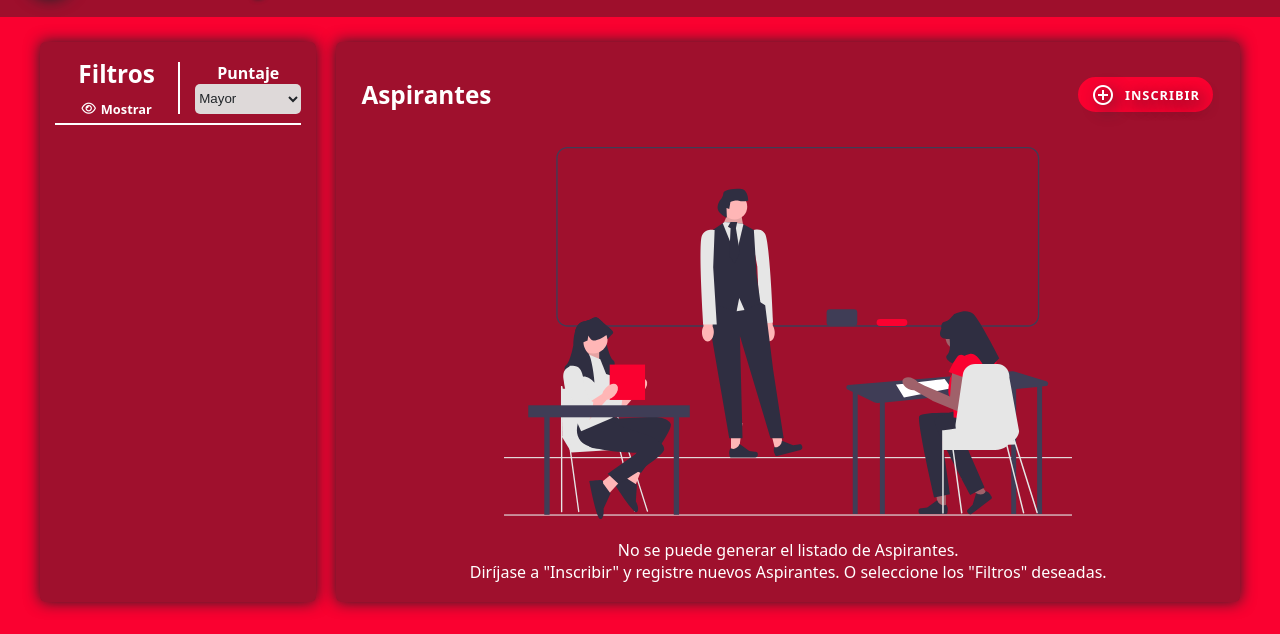
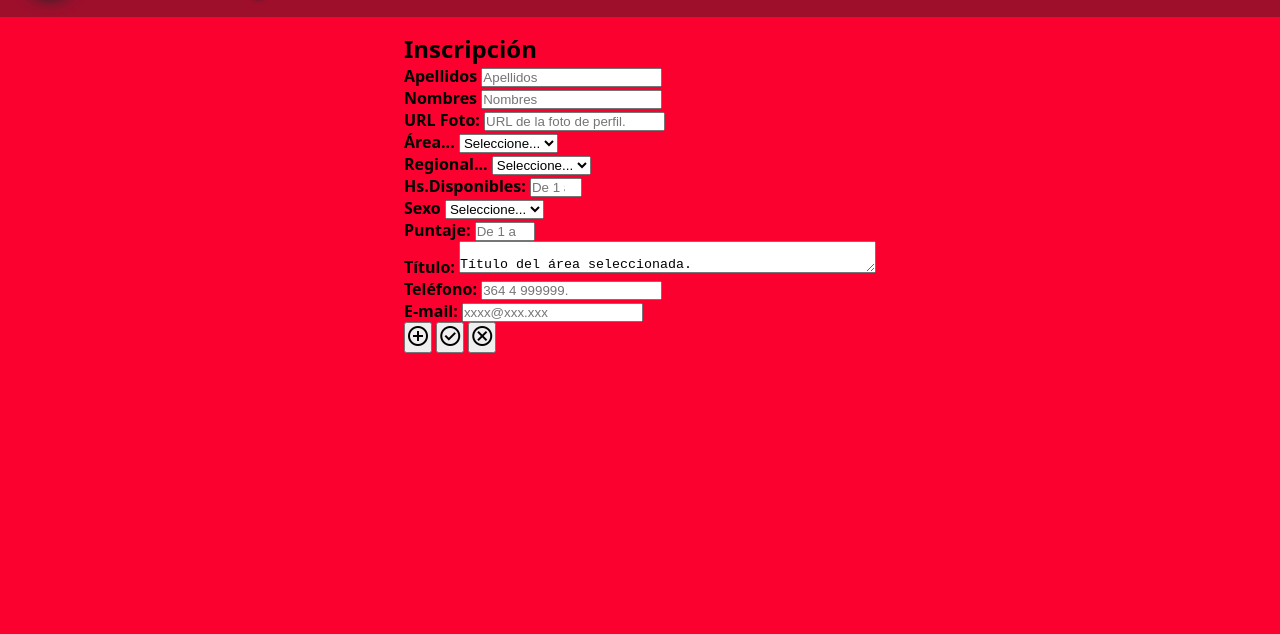
Before and after one commit to MaguiBrollo/ADA_TeacherJob_mod04_tf, a plain HTML site: page index.html in a window 1280 px wide. Shown: the part 78-712 px from the top of the page. Drawn offline with nearby package versions, Linux system fonts and the light colour scheme.

Commit message:
Inscripción: inputs.

```diff
--- a/index.html
+++ b/index.html
@@ -107,7 +107,7 @@
 			</section>
 
 			<!-- ================ búsquedas==================== -->
-			<section class="aspirante" id="menu-aspirantes">
+			<section class="aspirante ocultar" id="menu-aspirantes">
 				<!-- contenedor TITULO-FILTRO -->
 				<div class="aspirante__cont-filtros">
 					<div class="aspirante__cont-filtro-encab">
@@ -242,7 +242,10 @@
 					<!-- contenedor CON Aspirantes -->
 					<div class="ocultar" id="cont-con-aspi">
 						<div class="aspirante__filtrado-por" id="filtrado-por">
-							<p>Filtros: Lengua y Literatura - R VIII Las Breñas - Hs: 3 - Sexo: F.</p>
+							<p>
+								Filtros: Lengua y Literatura - R VIII Las Breñas - Hs: 3 - Sexo:
+								F.
+							</p>
 						</div>
 						<div class="aspirante__cont-card" id="aspirante-cont-card">
 							<!-- ********************** -->
@@ -282,6 +285,169 @@
 					</div>
 				</div>
 			</section>
+			<!-- ================ Nuevo Aspirante ==================== -->
+			<section>
+				<div class="inscripcion" id="cont-inscripcion">
+					<div class="inscripcion__titulo">
+						<h2 class="inscripcion__h2" id="inscripcion-tit">Inscripción</h2>
+					</div>
+
+					<div class="inscripcion__borde">
+						<div class="inscripcion__campo">
+							<label for="apellidos">Apellidos</label>
+							<input
+								type="text"
+								class="inscripcion__campo--cu"
+								id="apellidos"
+								aria-label="Ingresar apellidos"
+								placeholder="Apellidos"
+							/>
+						</div>
+
+						<div class="inscripcion__campo">
+							<label for="nombres">Nombres</label>
+							<input
+								type="text"
+								class="inscripcion__campo--cu"
+								id="nombres"
+								aria-label="Ingresar nombres"
+								placeholder="Nombres"
+							/>
+						</div>
+
+						<div class="inscripcion__campo">
+							<label for="url-foto">URL Foto:</label>
+							<input
+								type="url"
+								class="inscripcion__campo--cu"
+								id="url-foto"
+								aria-label="Ingresar la dirección web de la foto de perfil"
+								placeholder="URL de la foto de perfil."
+							/>
+						</div>
+
+						<div class="inscripcion__campo">
+							<label for="area">Área...</label>
+							<select
+								class="inscripcion__campo--cu"
+								id="area"
+								aria-label="Seleccionar el área"
+							>
+								<option value="SELEC" selected>Seleccione...</option>
+								<!-- Se completa con un array en el js -->
+							</select>
+						</div>
+
+						<div class="inscripcion__campo">
+							<label for="regional">Regional...</label>
+							<select
+								class="inscripcion__campo--cu"
+								id="regional"
+								min="1"
+								max="10"
+								aria-label="Seleccionar la regional"
+							>
+								<option value="SELEC" selected>Seleccione...</option>
+								<!-- Se completa con un array en el js -->
+							</select>
+						</div>
+
+						<div class="inscripcion__campo">
+							<label class="" for="hs-dispo">Hs.Disponibles:</label>
+							<input
+								type="number"
+								class="inscripcion__campo--cu"
+								id="hs-dispo"
+								aria-label="Ingrese cantidad de horas disponibles"
+								min="1"
+								max="30"
+								placeholder="De 1 a 30."
+							/>
+						</div>
+
+						<div class="inscripcion__campo">
+							<label class="" for="sexo">Sexo</label>
+							<select
+								class="inscripcion__campo--cu"
+								id="sexo"
+								aria-label="Seleccione sexo"
+							>
+								<option value="SELEC" selected>Seleccione...</option>
+								<option value="fem">Femenino</option>
+								<option value="mas">Masculino</option>
+							</select>
+						</div>
+
+						<div class="inscripcion__campo">
+							<label class="" for="puntaje">Puntaje:</label>
+							<input
+								type="number"
+								class="inscripcion__campo--cu"
+								id="puntaje"
+								aria-label="Ingrese puntaje"
+								min="1"
+								max="150"
+								placeholder="De 1 a 150."
+							/>
+						</div>
+
+						<div>
+							<label for="titulo">Título:</label>
+							<textarea id="titulo" rows="2" cols="50">
+									Título del área seleccionada.
+							</textarea
+							>
+						</div>
+
+						<div class="inscripcion__campo">
+							<label class="" for="telefono">Teléfono:</label>
+							<input
+								type="tel"
+								class="inscripcion__campo--cu"
+								id="telefono"
+								aria-label="Ingrese número de teléfono"
+								placeholder="364 4 999999."
+							/>
+						</div>
+
+						<div class="inscripcion__campo">
+							<label class="" for="correo">E-mail:</label>
+							<input
+								type="email"
+								class="inscripcion__campo--cu"
+								id="correo"
+								aria-label="Ingrese dirección de correo electrónico"
+								placeholder="xxxx@xxx.xxx"
+							/>
+						</div>
+
+						<!-- botones -->
+						<div class="inscripcion__botones">
+							<button
+								class="inscripcion__btn inscripcion__btn--agr"
+								id="btn-agregar-oper"
+							>
+								<span class="material-symbols-outlined"> add_circle </span>
+							</button>
+
+							<button
+								class="inscripcion__btn inscripcion__btn--edi"
+								id="btn-editar-oper"
+							>
+								<span class="material-symbols-outlined"> check_circle </span>
+							</button>
+
+							<button
+								class="inscripcion__btn inscripcion__btn--can"
+								id="btn-cancelar-oper"
+							>
+								<span class="material-symbols-outlined"> cancel</span>
+							</button>
+						</div>
+					</div>
+				</div>
+			</section>
+
 			<section class="main__seccion ocultar" id="menu-sesion">
 				<h2>Próximamente MODAL: Inicio Sesión</h2>
 			</section>
```
